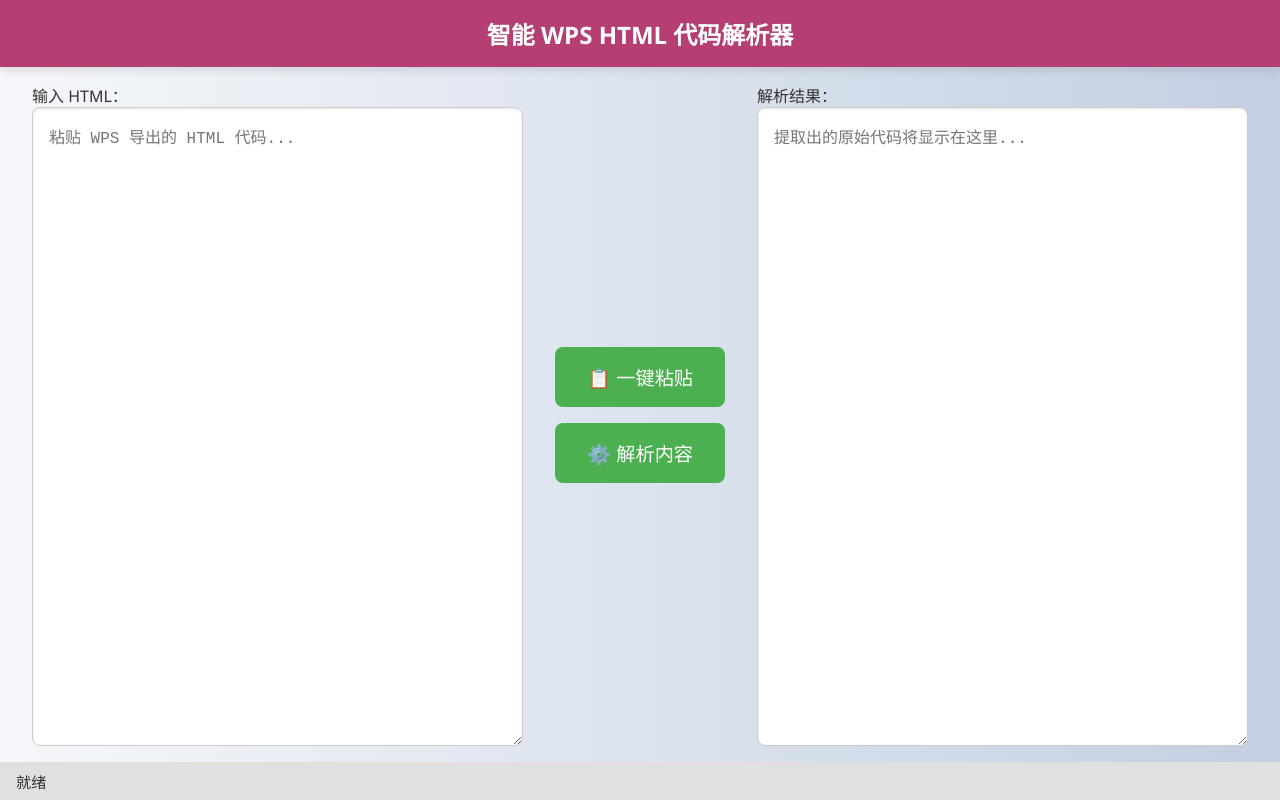
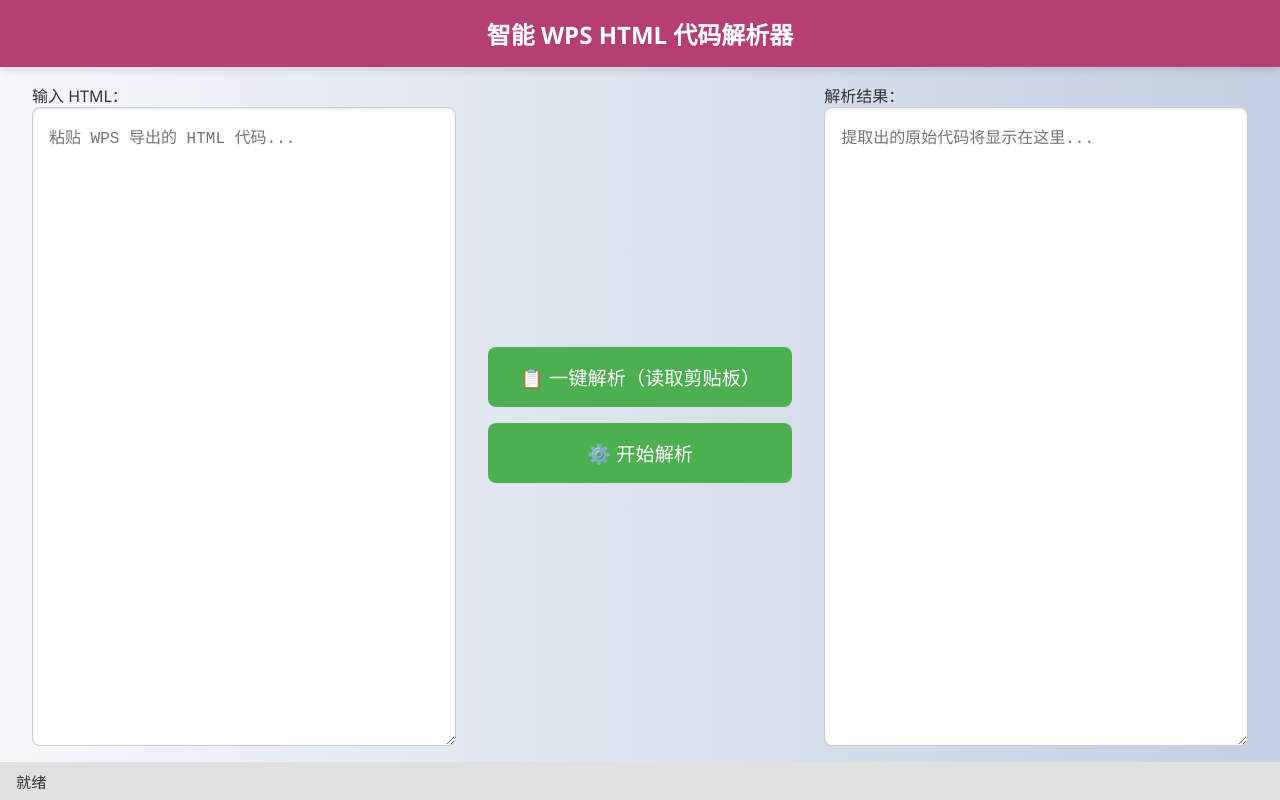
Before and after one commit to MuYang-124/WPS-Code-Analysis, a plain HTML site: page index.html in a window 1280 px wide. Drawn offline with Linux system fonts and the light colour scheme.

Commit message:
Update index.html

```diff
--- a/index.html
+++ b/index.html
@@ -96,8 +96,8 @@
       </div>
 
       <div class="buttons">
-        <button onclick="pasteFromClipboard()">📋 一键粘贴</button>
-        <button onclick="parseHTML()">⚙️ 解析内容</button>
+        <button onclick="pasteFromClipboard()">📋 一键解析（读取剪贴板）</button>
+        <button onclick="parseHTML()">⚙️ 开始解析</button>
       </div>
 
       <div class="column">
```
